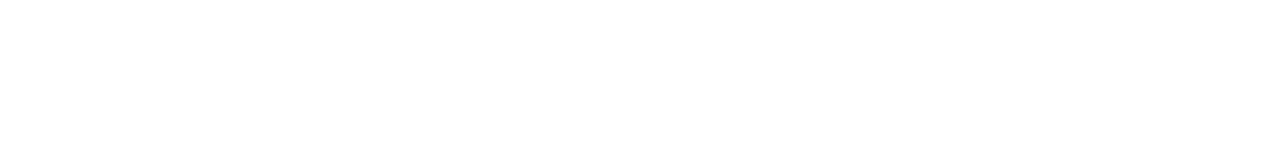
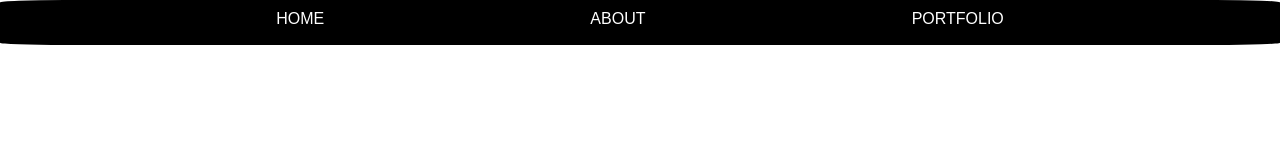
Before and after one commit to LegendOfMay/portfolio02, a plain HTML site: page index.html in a window 1280 px wide. Drawn offline with Linux system fonts and the light colour scheme.

Commit message:
Finished navbar, added hover, satisfied

```diff
--- a/index.html
+++ b/index.html
@@ -3,3 +3,13 @@
     <title>Portfolio Site</title>
     <link rel="stylesheet" href="styles.css"/>
   </head>
+
+  <body>
+    <nav>
+      <ul>
+        <li><a href="index.html">Home</a></li>
+        <li><a href="about.html">About</a></li>
+        <li><a href="portfolio.html">Portfolio</a></li>
+      </ul>
+    </nav>
+  </body>
--- a/styles.css
+++ b/styles.css
@@ -0,0 +1,31 @@
+* {
+  margin: 0;
+  font-family: sans-serif;
+}
+ul {
+  display: flex;
+  list-style: none;
+  justify-content: space-evenly;
+  padding: 10px;
+}
+
+nav {
+  background-color: black;
+  height: 45px;
+  border-radius: 5%;
+}
+
+nav a {
+  color: white;
+  text-transform: uppercase;
+  text-decoration: none;
+}
+
+nav a:hover {
+  color: tan;
+  border: 2px solid black;
+  border-radius: 5%;
+  background-color: blanchedalmond;
+  box-shadow: 0 0 3px 3px;
+  transition: .3s;
+}
```
Also changed, not shown: about.html (added), portfolio.html (added).
